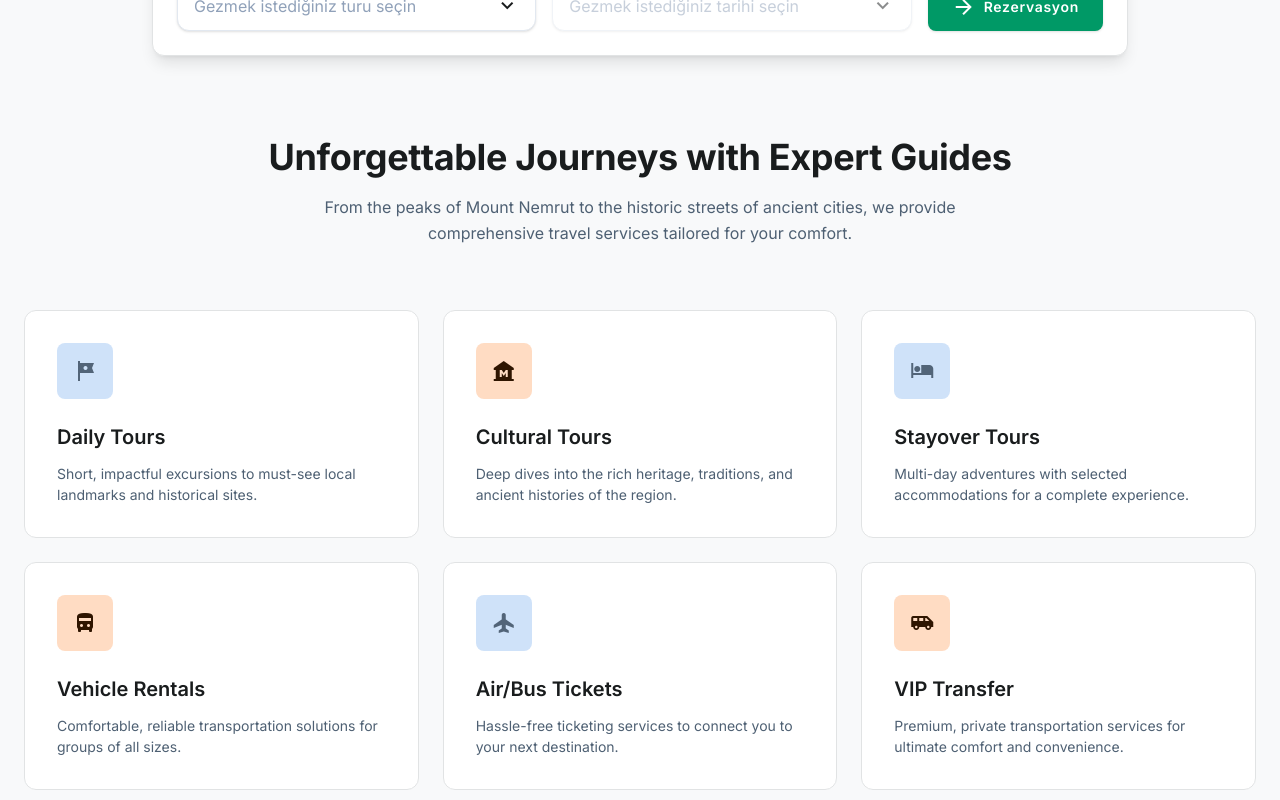
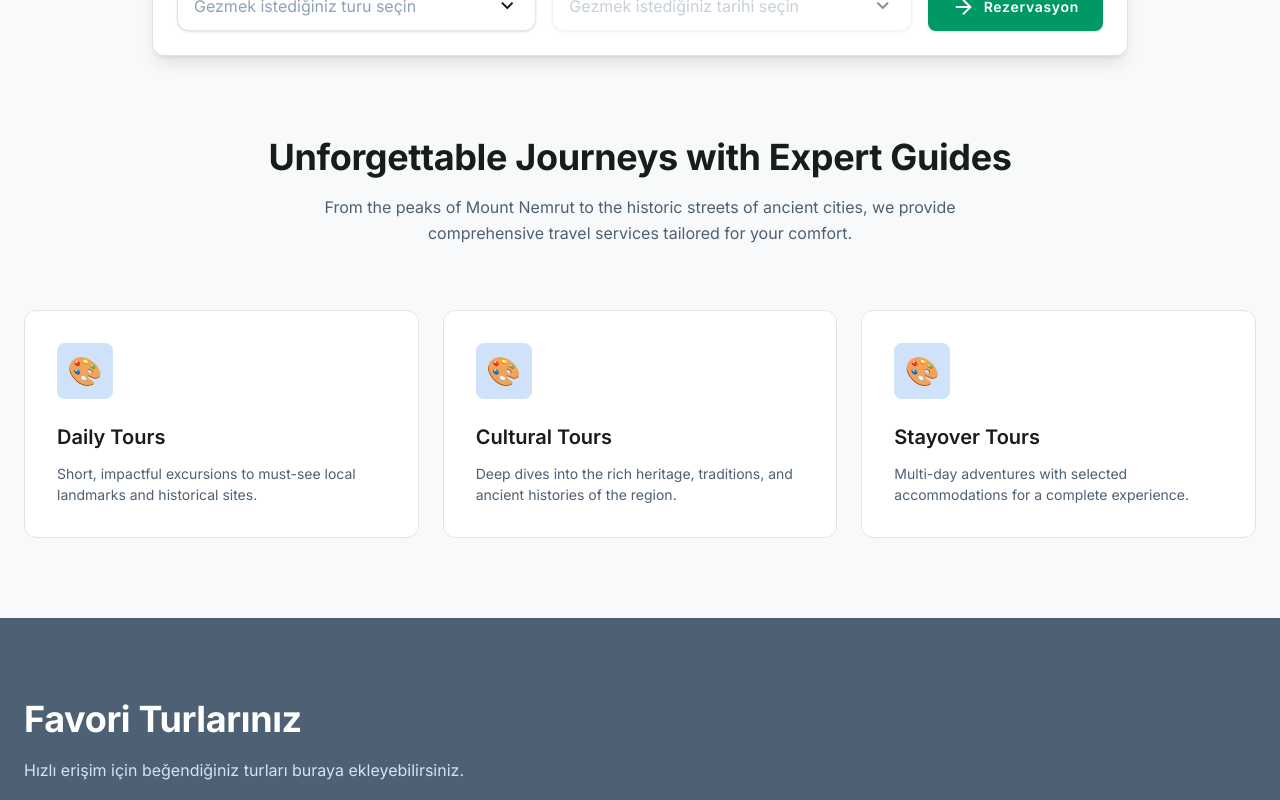
Before and after one commit to barisdemirr/Adiyaman-Turan-Turizm, a Next.js app in the folder client/: page / in a window 1280 px wide. Shown: the part 900-1700 px from the top of the page. Built offline with nearby package versions, Linux system fonts and the light colour scheme.

Commit message:
feat(services): update services section, componentize ServiceCard and transition to emoji for icons

```diff
--- a/client/src/app/(user)/(home)/page.jsx
+++ b/client/src/app/(user)/(home)/page.jsx
@@ -1,6 +1,6 @@
 import ReservationSection from "@/components/sections/index/ReservationSection";
 import HeroSection from "@/components/sections/index/HeroSection";
-import ServicesSection from "@/components/sections/index/ServicesSection";
+import ServicesSection from "@/components/sections/index/ServicesSection/ServicesSection";
 import ToursSection from "@/components/sections/index/ToursSection";
 import FavoritesSection from "@/components/sections/index/FavoritesSection";
 import GallerySection from "@/components/sections/index/GallerySection";
--- a/client/src/components/sections/index/ServicesSection.jsx
+++ /dev/null
@@ -1,101 +0,0 @@
-import React from 'react';
-
-const ServicesSection = () => {
-  return (
-    <section className="py-10 md:py-xl px-4 md:px-6 max-w-[1280px] mx-auto mt-10 md:mt-0 bg-surface">
-      {/* Header Section */}
-      <div className="mb-10 md:mb-16 text-center">
-        <h2 className="reveal font-h2 text-2xl font-bold md:text-h2 text-on-surface mb-3 md:mb-4 px-2">
-          Unforgettable Journeys with Expert Guides
-        </h2>
-        <p className="reveal font-body-md text-sm md:text-body-md text-secondary max-w-2xl mx-auto px-4">
-          From the peaks of Mount Nemrut to the historic streets of ancient cities, we provide comprehensive travel
-          services tailored for your comfort.
-        </p>
-      </div>
-
-      {/* Bento Grid */}
-      <div className="grid grid-cols-1 sm:grid-cols-2 lg:grid-cols-3 gap-4 md:gap-6">
-        {/* Service Card 1 */}
-        <div className="reveal group bg-surface-container-lowest border border-surface-variant rounded-xl p-5 md:p-8 hover:shadow-md transition-all duration-300">
-          <div className="w-12 h-12 md:w-14 md:h-14 bg-secondary-container text-on-secondary-container rounded-lg flex items-center justify-center mb-4 md:mb-6 group-hover:scale-105 transition-transform">
-            <span className="material-symbols-outlined text-[24px] md:text-[28px]" style={{ fontVariationSettings: "'FILL' 1" }}>
-              tour
-            </span>
-          </div>
-          <h3 className="font-h4 text-base md:text-h4 text-on-surface mb-2 md:mb-3">Daily Tours</h3>
-          <p className="font-body-sm text-xs md:text-body-sm text-secondary">
-            Short, impactful excursions to must-see local landmarks and historical sites.
-          </p>
-        </div>
-
-        {/* Service Card 2 */}
-        <div className="reveal group bg-surface-container-lowest border border-surface-variant rounded-xl p-5 md:p-8 hover:shadow-md transition-all duration-300">
-          <div className="w-12 h-12 md:w-14 md:h-14 bg-primary-fixed text-on-primary-fixed rounded-lg flex items-center justify-center mb-4 md:mb-6 group-hover:scale-105 transition-transform">
-            <span className="material-symbols-outlined text-[24px] md:text-[28px]" style={{ fontVariationSettings: "'FILL' 1" }}>
-              museum
-            </span>
-          </div>
-          <h3 className="font-h4 text-base md:text-h4 text-on-surface mb-2 md:mb-3">Cultural Tours</h3>
-          <p className="font-body-sm text-xs md:text-body-sm text-secondary">
-            Deep dives into the rich heritage, traditions, and ancient histories of the region.
-          </p>
-        </div>
-
-        {/* Service Card 3 */}
-        <div className="reveal group bg-surface-container-lowest border border-surface-variant rounded-xl p-5 md:p-8 hover:shadow-md transition-all duration-300">
-          <div className="w-12 h-12 md:w-14 md:h-14 bg-secondary-container text-on-secondary-container rounded-lg flex items-center justify-center mb-4 md:mb-6 group-hover:scale-105 transition-transform">
-            <span className="material-symbols-outlined text-[24px] md:text-[28px]" style={{ fontVariationSettings: "'FILL' 1" }}>
-              hotel
-            </span>
-          </div>
-          <h3 className="font-h4 text-base md:text-h4 text-on-surface mb-2 md:mb-3">Stayover Tours</h3>
-          <p className="font-body-sm text-xs md:text-body-sm text-secondary">
-            Multi-day adventures with selected accommodations for a complete experience.
-          </p>
-        </div>
-
-        {/* Service Card 4 */}
-        <div className="reveal group bg-surface-container-lowest border border-surface-variant rounded-xl p-5 md:p-8 hover:shadow-md transition-all duration-300">
-          <div className="w-12 h-12 md:w-14 md:h-14 bg-primary-fixed text-on-primary-fixed rounded-lg flex items-center justify-center mb-4 md:mb-6 group-hover:scale-105 transition-transform">
-            <span className="material-symbols-outlined text-[24px] md:text-[28px]" style={{ fontVariationSettings: "'FILL' 1" }}>
-              directions_bus
-            </span>
-          </div>
-          <h3 className="font-h4 text-base md:text-h4 text-on-surface mb-2 md:mb-3">Vehicle Rentals</h3>
-          <p className="font-body-sm text-xs md:text-body-sm text-secondary">
-            Comfortable, reliable transportation solutions for groups of all sizes.
-          </p>
-        </div>
-
-        {/* Service Card 5 */}
-        <div className="reveal group bg-surface-container-lowest border border-surface-variant rounded-xl p-5 md:p-8 hover:shadow-md transition-all duration-300">
-          <div className="w-12 h-12 md:w-14 md:h-14 bg-secondary-container text-on-secondary-container rounded-lg flex items-center justify-center mb-4 md:mb-6 group-hover:scale-105 transition-transform">
-            <span className="material-symbols-outlined text-[24px] md:text-[28px]" style={{ fontVariationSettings: "'FILL' 1" }}>
-              flight
-            </span>
-          </div>
-          <h3 className="font-h4 text-base md:text-h4 text-on-surface mb-2 md:mb-3">Air/Bus Tickets</h3>
-          <p className="font-body-sm text-xs md:text-body-sm text-secondary">
-            Hassle-free ticketing services to connect you to your next destination.
-          </p>
-        </div>
-
-        {/* Service Card 6 */}
-        <div className="reveal group bg-surface-container-lowest border border-surface-variant rounded-xl p-5 md:p-8 hover:shadow-md transition-all duration-300">
-          <div className="w-12 h-12 md:w-14 md:h-14 bg-primary-fixed text-on-primary-fixed rounded-lg flex items-center justify-center mb-4 md:mb-6 group-hover:scale-105 transition-transform">
-            <span className="material-symbols-outlined text-[24px] md:text-[28px]" style={{ fontVariationSettings: "'FILL' 1" }}>
-              airport_shuttle
-            </span>
-          </div>
-          <h3 className="font-h4 text-base md:text-h4 text-on-surface mb-2 md:mb-3">VIP Transfer</h3>
-          <p className="font-body-sm text-xs md:text-body-sm text-secondary">
-            Premium, private transportation services for ultimate comfort and convenience.
-          </p>
-        </div>
-      </div>
-    </section>
-  );
-};
-
-export default ServicesSection;
--- /dev/null
+++ b/client/src/components/sections/index/ServicesSection/ServicesSection.jsx
@@ -0,0 +1,55 @@
+"use client"
+
+import React, { useState } from 'react';
+import ServiceCard from './components/ServiceCard';
+
+const ServicesSection = () => {
+  const [mockServices, setMockServices] = useState([
+    {
+      id: 1,
+      title: "Daily Tours",
+      icon: "🎨",
+      description: "Short, impactful excursions to must-see local landmarks and historical sites."
+    },
+    {
+      id: 2,
+      title: "Cultural Tours",
+      icon: "🎨",
+      description: "Deep dives into the rich heritage, traditions, and ancient histories of the region."
+    },
+    {
+      id: 3,
+      title: "Stayover Tours",
+      icon: "🎨",
+      description: "Multi-day adventures with selected accommodations for a complete experience."
+    }
+  ]);
+
+  return (
+    <section className="py-10 md:py-xl px-4 md:px-6 max-w-[1280px] mx-auto mt-10 md:mt-0 bg-surface">
+      {/* Header Section */}
+      <div className="mb-10 md:mb-16 text-center">
+        <h2 className="reveal font-h2 text-2xl font-bold md:text-h2 text-on-surface mb-3 md:mb-4 px-2">
+          Unforgettable Journeys with Expert Guides
+        </h2>
+        <p className="reveal font-body-md text-sm md:text-body-md text-secondary max-w-2xl mx-auto px-4">
+          From the peaks of Mount Nemrut to the historic streets of ancient cities, we provide comprehensive travel
+          services tailored for your comfort.
+        </p>
+      </div>
+      {/* Bento Grid */}
+      <div className="grid grid-cols-1 sm:grid-cols-2 lg:grid-cols-3 gap-4 md:gap-6">
+        {mockServices.map((service) => (
+          <ServiceCard
+            key={service.id}
+            title={service.title}
+            icon={service.icon}
+            description={service.description}
+          />
+        ))}
+      </div>
+    </section>
+  );
+};
+
+export default ServicesSection;
--- /dev/null
+++ b/client/src/components/sections/index/ServicesSection/components/ServiceCard.jsx
@@ -0,0 +1,20 @@
+import React from 'react';
+
+const ServiceCard = ({ icon, title, description }) => {
+    return (
+
+        <div className="reveal group bg-surface-container-lowest border border-surface-variant rounded-xl p-5 md:p-8 hover:shadow-md transition-all duration-300">
+            <div className="w-12 h-12 md:w-14 md:h-14 bg-secondary-container text-on-secondary-container rounded-lg flex items-center justify-center mb-4 md:mb-6 group-hover:scale-105 transition-transform">
+                <p className="text-[24px] md:text-[28px]" >
+                    {icon}
+                </p>
+            </div>
+            <h3 className="font-h4 text-base md:text-h4 text-on-surface mb-2 md:mb-3">{title}</h3>
+            <p className="font-body-sm text-xs md:text-body-sm text-secondary">
+                {description}
+            </p>
+        </div>
+    );
+};
+
+export default ServiceCard;
```
